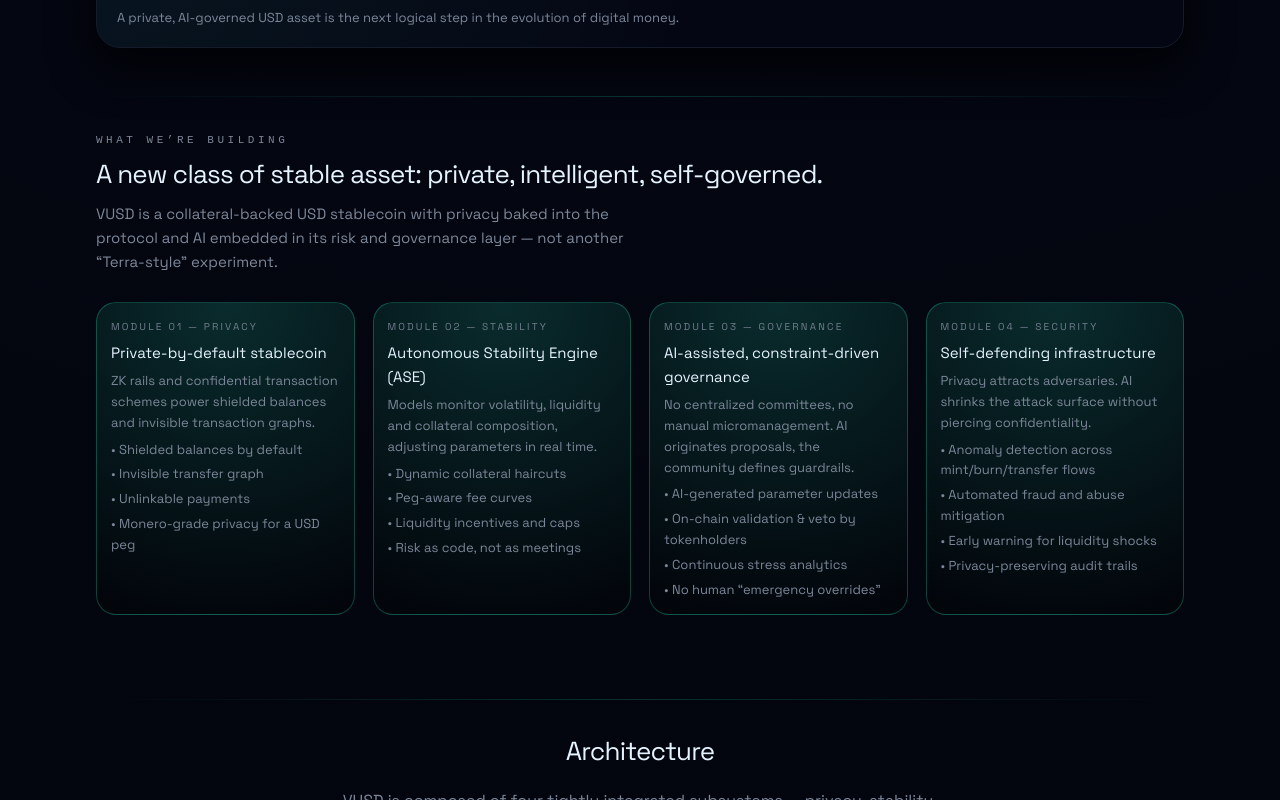
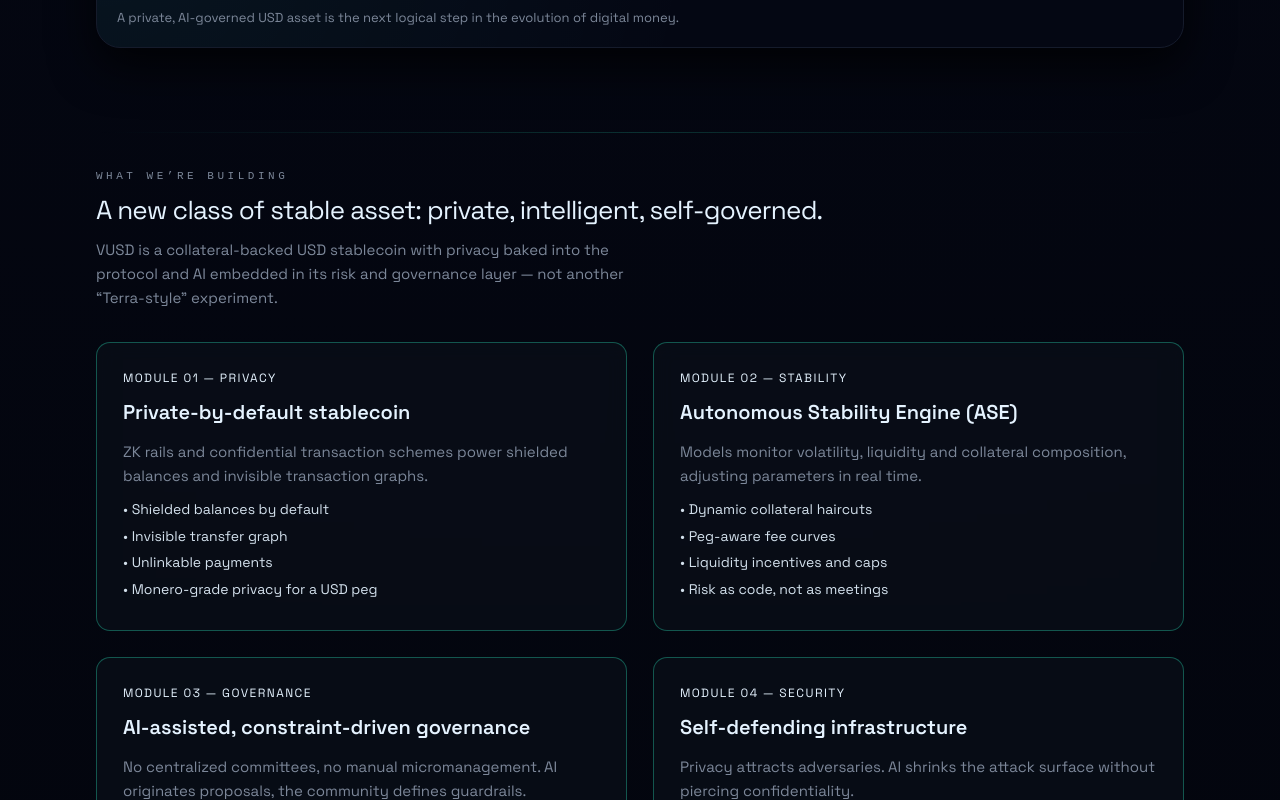
Before and after one commit to Gatsby01k/vusd-site, a Next.js app: page / in a window 1280 px wide. Shown: the part 1500-2300 px from the top of the page. Built offline with nearby package versions, Linux system fonts and the light colour scheme.

Commit message:
Update globals.css

```diff
--- a/app/globals.css
+++ b/app/globals.css
@@ -805,81 +805,82 @@ section::before {
   margin-top: 10px;
 }
 
-/* ПИЛЛАРЫ */
+/* =========================================================
+   PILLARS
+   ========================================================= */
+
+#pillars {
+  margin-top: 120px;
+  margin-bottom: 120px;
+}
 
 .pillars-grid {
+  margin-top: 32px;
   display: grid;
-  grid-template-columns: repeat(4, minmax(0, 1fr));
-  gap: 18px;
-  margin-top: 28px;
+  grid-template-columns: repeat(2, 1fr);
+  gap: 26px;
 }
 
-@media (max-width: 1024px) {
+@media (max-width: 900px) {
   .pillars-grid {
-    grid-template-columns: repeat(2, minmax(0, 1fr));
-  }
-}
-
-@media (max-width: 700px) {
-  .pillars-grid {
-    grid-template-columns: minmax(0, 1fr);
+    grid-template-columns: 1fr;
   }
 }
 
 .pillar-card {
-  border-radius: 20px;
-  border: 1px solid rgba(44, 245, 200, 0.25);
-  background: radial-gradient(circle at top, rgba(44, 245, 200, 0.16), rgba(2, 4, 10, 0.98));
-  padding: 16px 14px 14px;
-  position: relative;
-  overflow: hidden;
-  transition: transform 0.18s ease, box-shadow 0.18s ease, border-color 0.18s ease;
-}
-
-.pillar-card::before {
-  content: "";
-  position: absolute;
-  inset: -40%;
-  background: radial-gradient(circle at top, rgba(44, 245, 200, 0.12), transparent 60%);
-  opacity: 0;
-  transition: opacity 0.18s ease;
+  background: rgba(10, 15, 25, 0.75);
+  border: 1px solid rgba(44, 245, 200, 0.32);
+  border-radius: 14px;
+  padding: 26px;
+  backdrop-filter: blur(10px);
+  transition: 0.25s ease;
 }
 
 .pillar-card:hover {
-  transform: translateY(-4px);
-  box-shadow: var(--shadow-neon);
-  border-color: rgba(44, 245, 200, 0.7);
+  background: rgba(12, 18, 30, 0.88);
+  border-color: rgba(44, 245, 200, 0.5);
+  transform: translateY(-2px);
 }
 
-.pillar-card:hover::before {
-  opacity: 1;
+/* LABEL */
+.pillar-label {
+  font-size: 12px;
+  text-transform: uppercase;
+  letter-spacing: 0.12em;
+  color: var(--accent);
+  margin-bottom: 8px;
 }
 
-.pillar-label {
-  font-size: 10px;
-  text-transform: uppercase;
-  letter-spacing: 0.22em;
-  color: rgba(124, 135, 153, 0.9);
-  margin-bottom: 6px;
+/* TITLE */
+.pillar-title {
+  font-size: 20px;
+  font-weight: 600;
+  margin-bottom: 12px;
+  color: var(--text);
 }
 
-.pillar-title {
+/* BODY + LIST */
+.pillar-body {
   font-size: 15px;
-  margin-bottom: 6px;
+  color: var(--muted);
+  line-height: 1.6;
 }
 
-.pillar-body {
-  font-size: 13px;
-  color: var(--muted);
+.pillar-body p {
+  margin: 0 0 10px 0;
 }
 
 .pillar-body ul {
+  margin: 0;
+  padding: 0;
   list-style: none;
-  margin-top: 6px;
 }
 
-.pillar-body li + li {
-  margin-top: 4px;
+.pillar-body li {
+  font-size: 14px;
+  margin: 4px 0;
+  color: var(--text);
+  opacity: 0.92;
 }
 
 /* =========================================================
```
